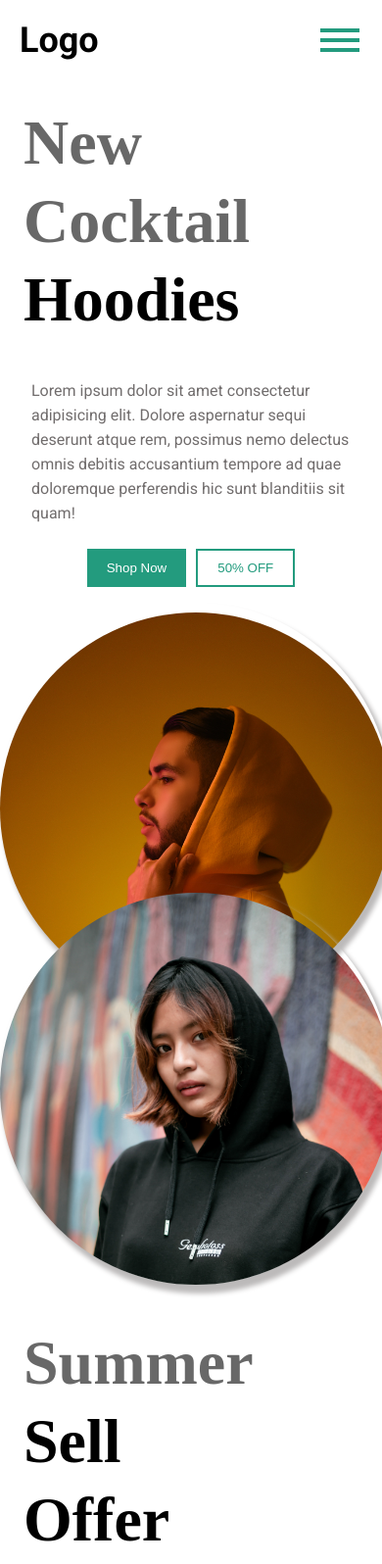
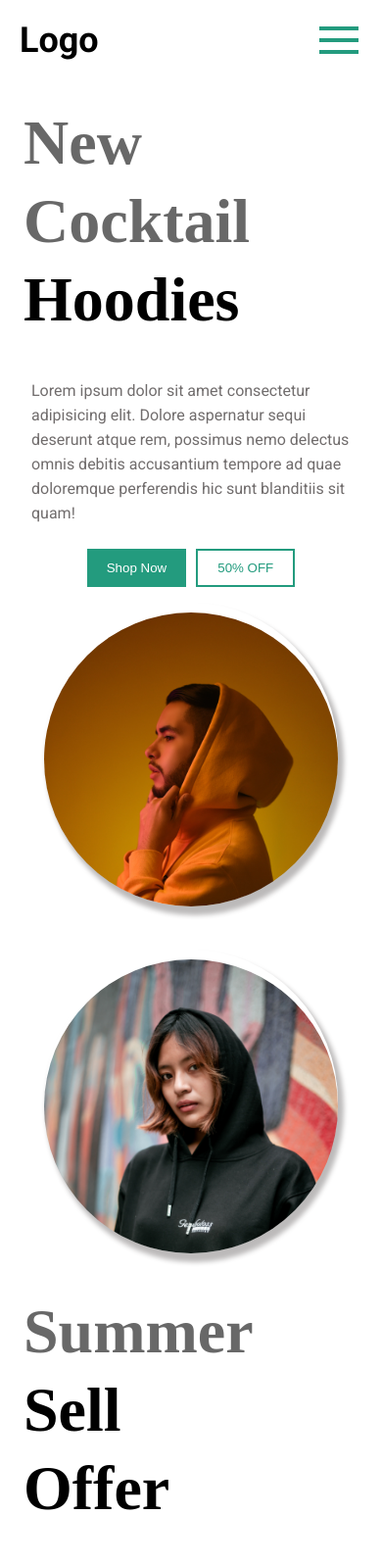
Before and after one commit to iamaswinth/The-Hoodie-Website---HuXn-Webdev, a plain HTML site: page index.html in a window 390 px wide. Shown: the top 1596 px of the page at 98% size. Drawn offline with Linux system fonts and the light colour scheme; a web font is replaced by a local one.

Commit message:
second commit

```diff
--- a/style.css
+++ b/style.css
@@ -276,7 +276,7 @@ footer{
     flex-wrap: wrap;
     justify-content: space-around;
     align-items: center;
-    height: 40vh;
+    height: 75vh;
     font-family: var(--primary-font);
 }
 
@@ -328,7 +328,25 @@ footer .container .footer-primary-heading{
 
     .header-img{
         margin-top: 10px;
+        width: 300px;
+        height: 300px;
     }
+
+    .section-one{
+        height: 110vh;
+
+    }
+
+
+    .section-one .header-img{
+
+        width: 300px;
+        height: 300px;
+    }
+
+    /* .section-one .img-container{
+        margin-top: 15rem;
+    } */
 
     .section-one .section-content{
         display: flex;
@@ -342,7 +360,7 @@ footer .container .footer-primary-heading{
     }
 
     .products{
-        margin-top: 5rem;
+        margin-top: 4rem;
     }
 
     .products .product-items-container .item-layer img{
@@ -374,6 +392,7 @@ footer .container .footer-primary-heading{
 
     footer{
         margin-top: 4rem;
+
     }
 
     .customer-reviews .customer-description{
@@ -385,4 +404,12 @@ footer .container .footer-primary-heading{
 
     }
 
+    footer .container{
+        margin: 16px;
+    }
+
+    .burger span{
+        margin: 4px;
+    }
+
 }
```
